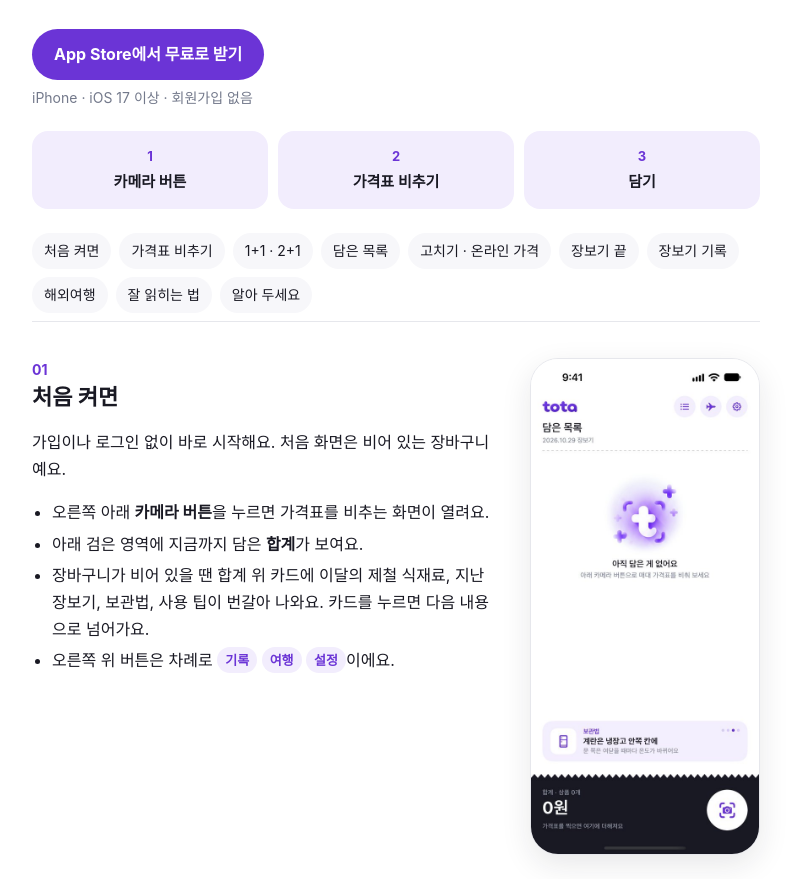
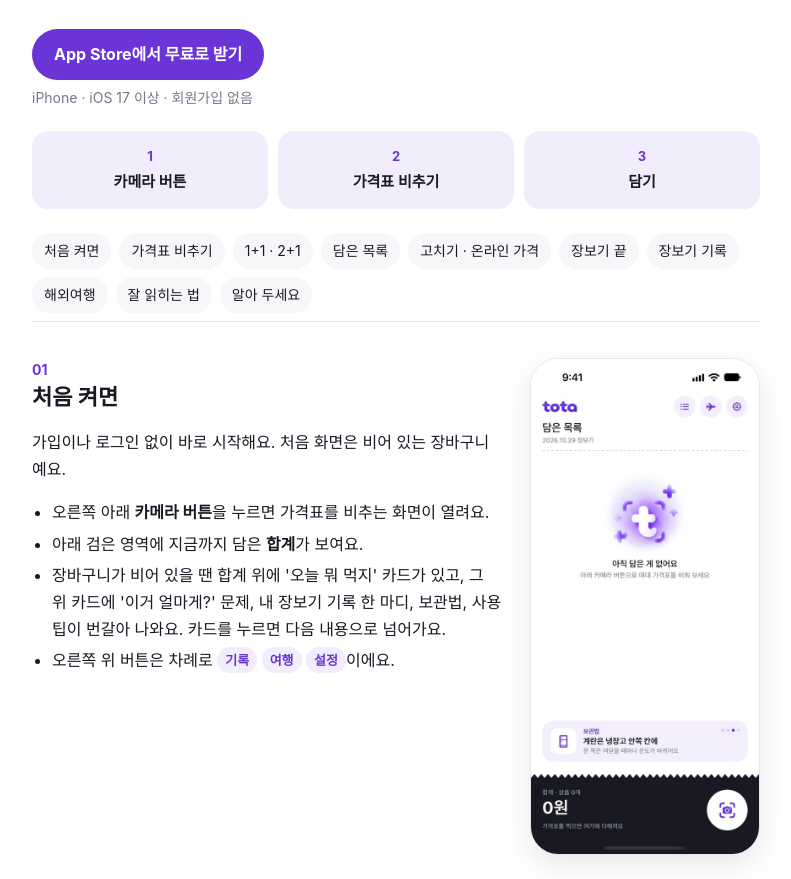
Before and after one commit to kjihoon6059-code/tota-site, a plain HTML site: page guide.html in a window 1280 px wide. Shown: the part 218-1097 px from the top of the page, without its empty margins (244-1035 px from the left). Drawn offline with Linux system fonts and the light colour scheme.

Commit message:
1.1: 제철 카드 대신 이거 얼마게? (사용 설명서·처리방침)
Co-Authored-By: Claude Opus 5.5 <noreply@anthropic.com>

```diff
--- a/guide.html
+++ b/guide.html
@@ -91,7 +91,7 @@ footer { margin-top: 48px; font-size: 13px; color: var(--gray); }
       <ul>
         <li>오른쪽 아래 <b>카메라 버튼</b>을 누르면 가격표를 비추는 화면이 열려요.</li>
         <li>아래 검은 영역에 지금까지 담은 <b>합계</b>가 보여요.</li>
-        <li>장바구니가 비어 있을 땐 합계 위 카드에 이달의 제철 식재료, 지난 장보기, 보관법, 사용 팁이 번갈아 나와요. 카드를 누르면 다음 내용으로 넘어가요.</li>
+        <li>장바구니가 비어 있을 땐 합계 위에 '오늘 뭐 먹지' 카드가 있고, 그 위 카드에 '이거 얼마게?' 문제, 내 장보기 기록 한 마디, 보관법, 사용 팁이 번갈아 나와요. 카드를 누르면 다음 내용으로 넘어가요.</li>
         <li>오른쪽 위 버튼은 차례로 <span class="btn">기록</span> <span class="btn">여행</span> <span class="btn">설정</span>이에요.</li>
       </ul>
     </div>
```
Also changed, not shown: privacy.html (+1 -1 lines).
